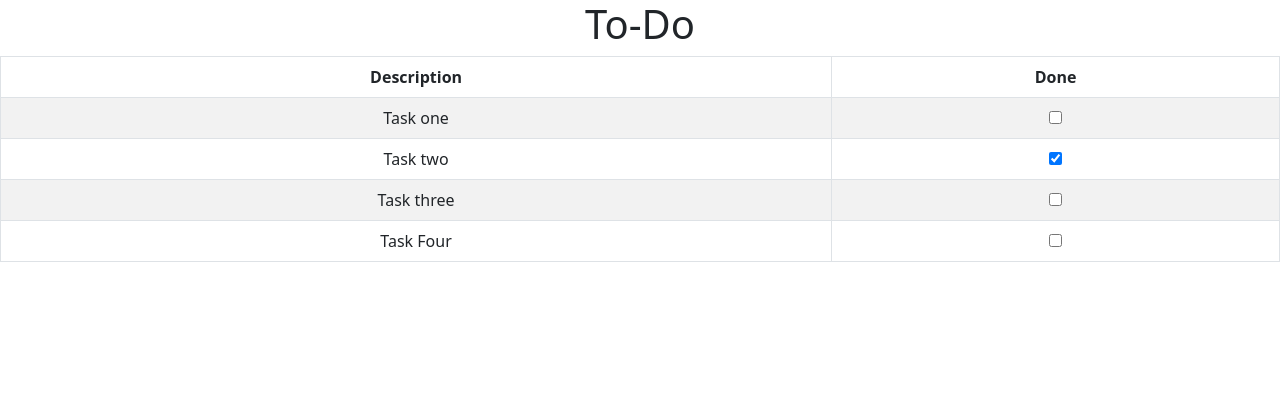
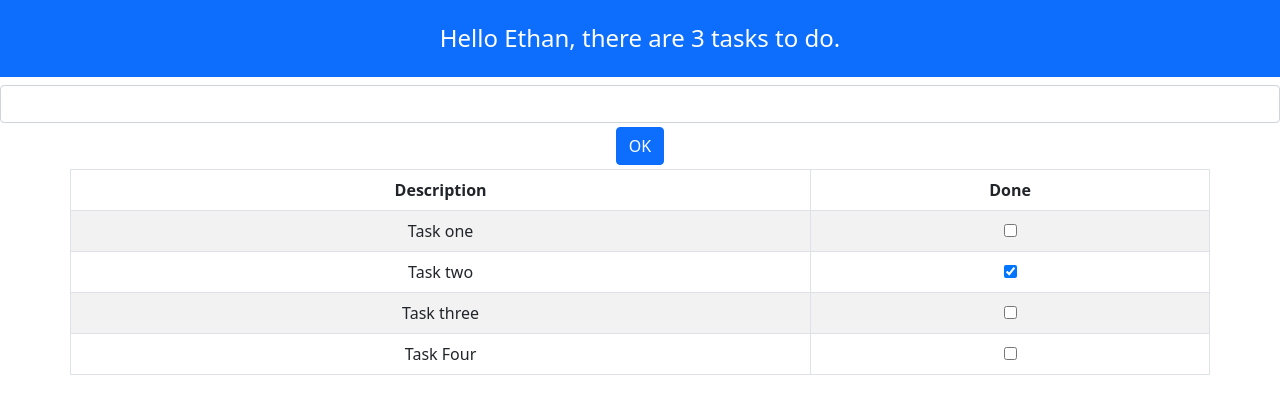
Before and after one commit to ethanial1/ToDolist_react, a React (Create React App) app: page / in a window 1280 px wide. Shown: the top 414 px of the page. Built offline with nearby package versions, Linux system fonts and the light colour scheme.

Commit message:
Crear una nueva tarea

```diff
--- a/src/App.js
+++ b/src/App.js
@@ -1,10 +1,12 @@
 import { useState } from 'react';
 import { TaskRow } from './components/TaskRow';
+import { TaskBanner } from './components/TaskBanner';
+import { TaskCreator } from './components/TaskCreator';
 import './App.css';
 
 function App() {
   // Definimos algunos estados
-  const [username, setuserName] = useState('ethan');
+  const [username, setuserName] = useState('Ethan');
   const [taskItems, settaskItems] = useState([
     { name: "Task one", done: false },
     { name: "Task two", done: true },
@@ -20,10 +22,18 @@ function App() {
       <TaskRow task={task} key={task.name} toggleTask={toggleTask}/>
     ));
 
+  // Creamos una nueva tarea
+  const crearNuevaTarea = taskName => {
+    if(!taskItems.find(t => t.name === taskName)){
+      settaskItems([...taskItems, {name: taskName, done: false}]);
+    }
+  }
+
   return (
     <div className="App">
-      <h1>To-Do</h1>
-      <table className="table table-striped table-bordered">
+      <TaskBanner username={username} taskItems = {taskItems}/>
+      <TaskCreator crear={crearNuevaTarea}/>
+      <table className="table table-striped table-bordered container">
         <thead>
           <tr>
             <th>Description</th>
--- a/src/components/TaskBanner.js
+++ b/src/components/TaskBanner.js
@@ -1 +1,6 @@
 // Encargado de tener la parte superior de nuestra app
+export const TaskBanner = props => (
+    <h4 className="bg-primary text-white text-center p-4">
+        Hello {props.username}, there are {props.taskItems.filter(t => !t.done).length} tasks to do.
+    </h4>
+);
--- a/src/components/TaskCreator.js
+++ b/src/components/TaskCreator.js
@@ -1 +1,27 @@
+import { useState } from "react";
+
 // Sirve para definir un formulario que sirva para que el usuario guarde una tarea
+export const TaskCreator = props => {
+
+    const [newTaskName, setnewTaskName] = useState('');
+
+    // Permite actualizar el valor
+    const updateTaskValue = e => setnewTaskName(e.target.value);
+
+    const createNewTask = () => {
+        props.crear(newTaskName);
+        setnewTaskName('');
+    }
+
+    return (
+        <div className="my-1">
+            <input
+                type="text"
+                className="form-control"
+                value={newTaskName}
+                onChange={updateTaskValue}
+            />
+            <button className="btn btn-primary mt-1" onClick={createNewTask}>OK</button>
+        </div>
+    );
+}
```
